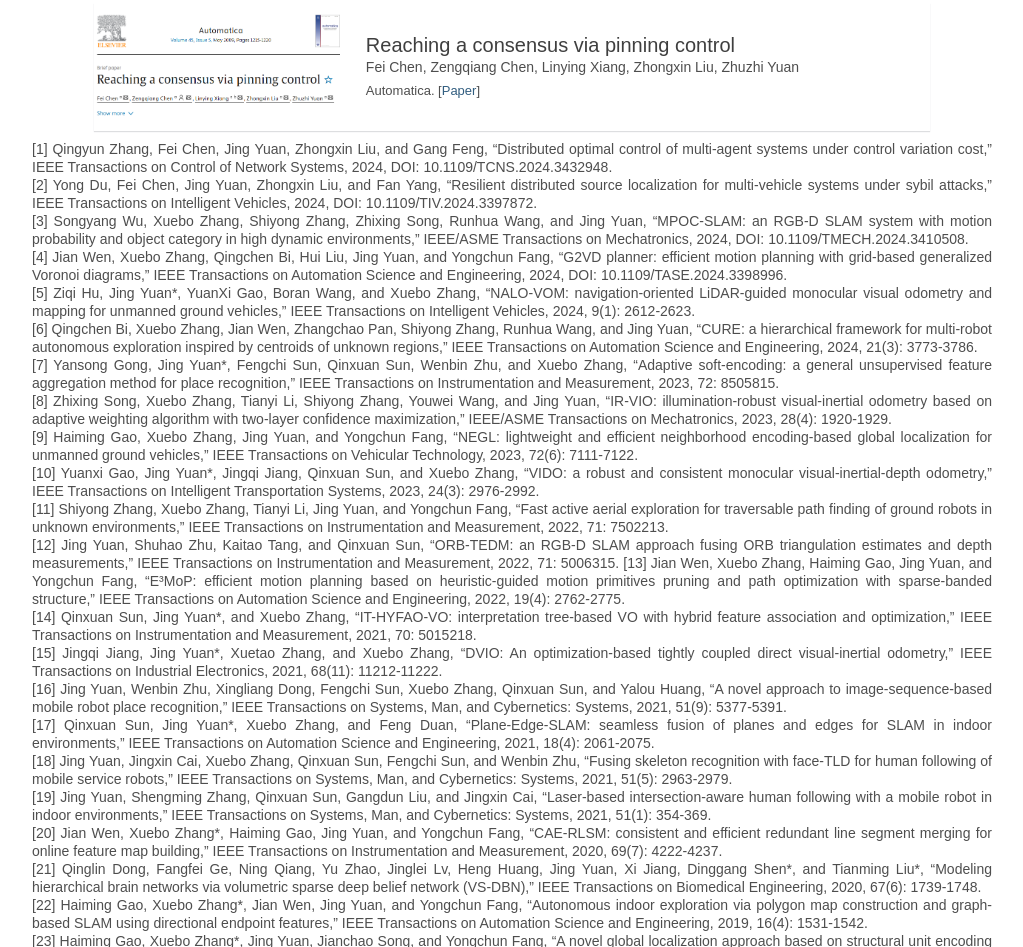
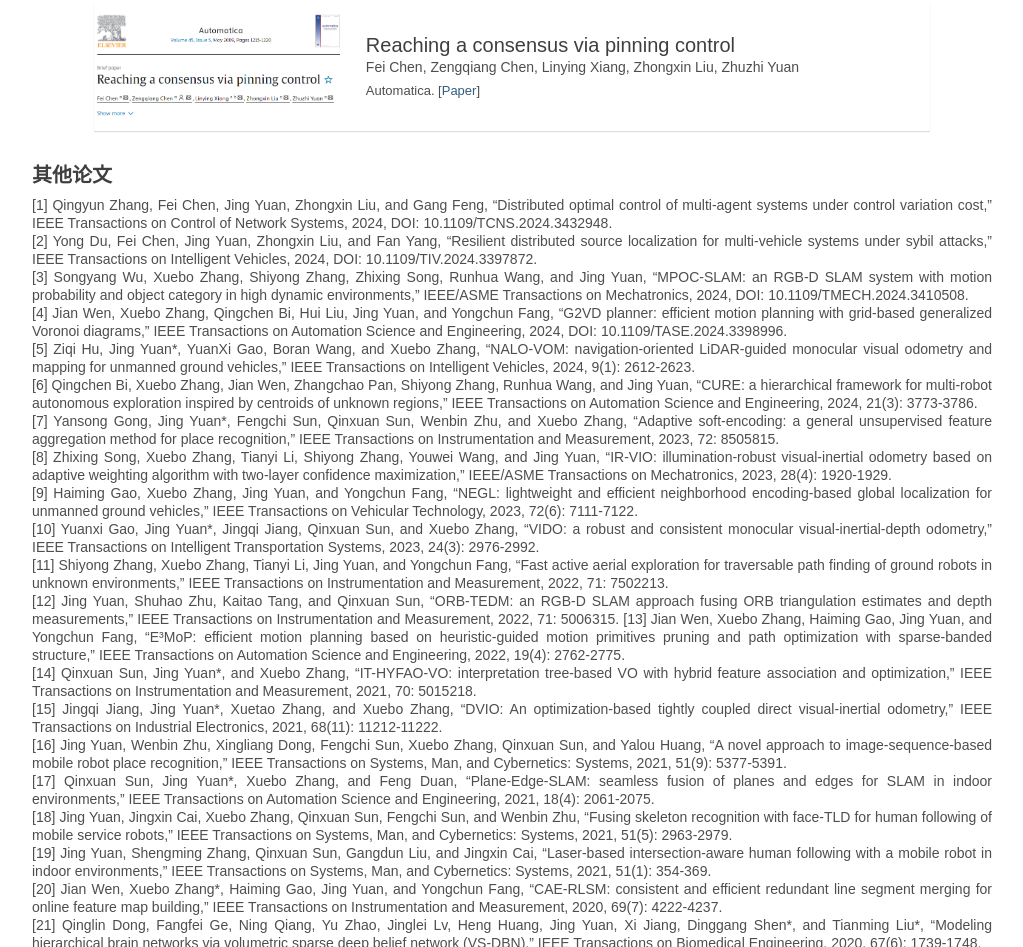
Before and after one commit to nkulapc/nkulapc.github.io, a plain HTML site: page publications.html in a window 1280 px wide. Shown: the part 2178-3125 px from the top of the page, without its empty margins (128-1151 px from the left). Drawn offline with Linux system fonts and the light colour scheme.

Commit message:
Update publications.html

```diff
--- a/publications.html
+++ b/publications.html
@@ -226,6 +226,7 @@
                             </div>
                         </article>
 
+                        <h2>其他论文</h2>
                         <p style="margin: -5pt 0pt 0pt 0pt">
                             [1] Qingyun Zhang, Fei Chen, Jing Yuan, Zhongxin Liu, and Gang Feng, “Distributed optimal control of multi-agent systems under control variation cost,” IEEE Transactions on Control of Network Systems, 2024, DOI: 10.1109/TCNS.2024.3432948.<br>
                             [2] Yong Du, Fei Chen, Jing Yuan, Zhongxin Liu, and Fan Yang, “Resilient distributed source localization for multi-vehicle systems under sybil attacks,” IEEE Transactions on Intelligent Vehicles, 2024, DOI: 10.1109/TIV.2024.3397872.<br>
```
